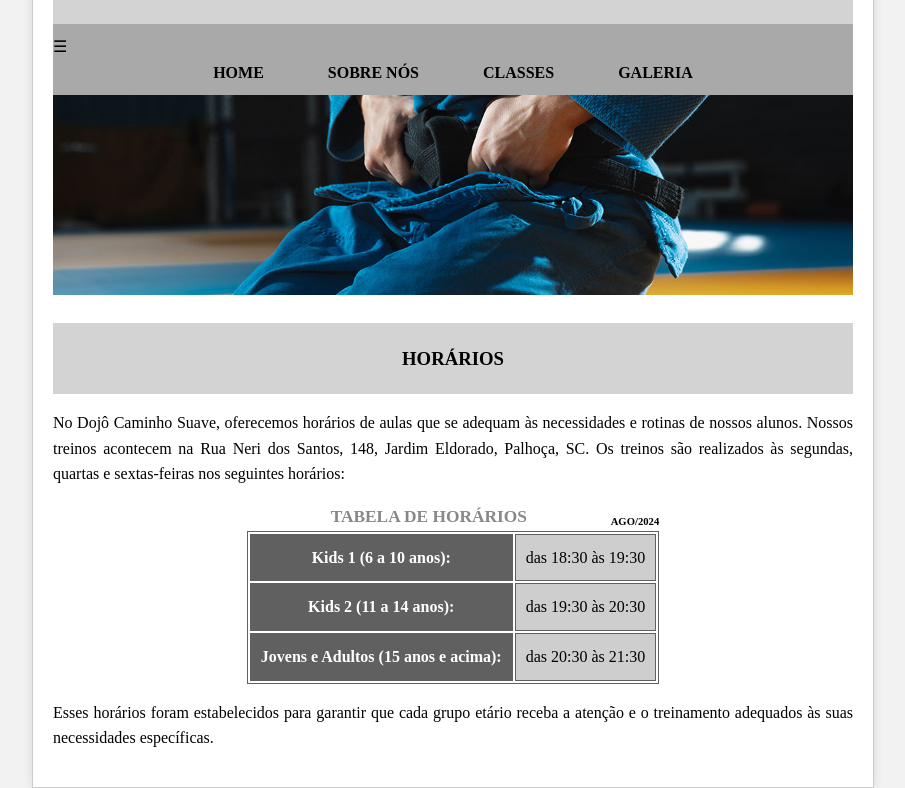
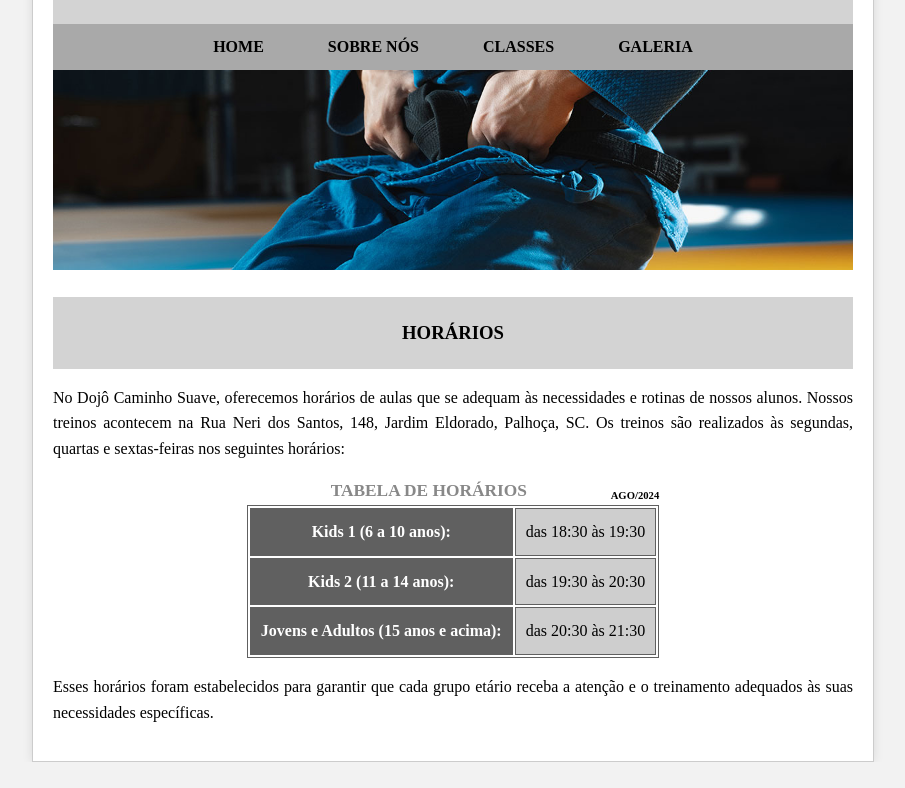
Before and after one commit to gitcaetano/dojo-caminho-suave, a plain HTML site: page classes.html in a window 1280 px wide. Shown: the part 111-899 px from the top of the page, without its empty margins (187-1092 px from the left). After the commit the page ends 873 px from the top, so only its background shows below. Drawn offline with Linux system fonts and the light colour scheme; a web font is replaced by a local one.

Commit message:
Terceira Atualização (06/08/24)

```diff
--- a/classes.html
+++ b/classes.html
@@ -15,7 +15,7 @@
             </hgroup>
         </header>
         <nav id="menu">
-            <div id="menuToggle">☰</div>
+            <div id="menuToggle"></div>
             <ul>
                 <li><a href="index.html">HOME</a></li>
                 <li><a href="sobre.html">SOBRE NÓS</a></li>
```
Also changed, not shown: galeria.html (+1 -1 lines), index.html (+1 -1 lines), sobre.html (+1 -1 lines).
